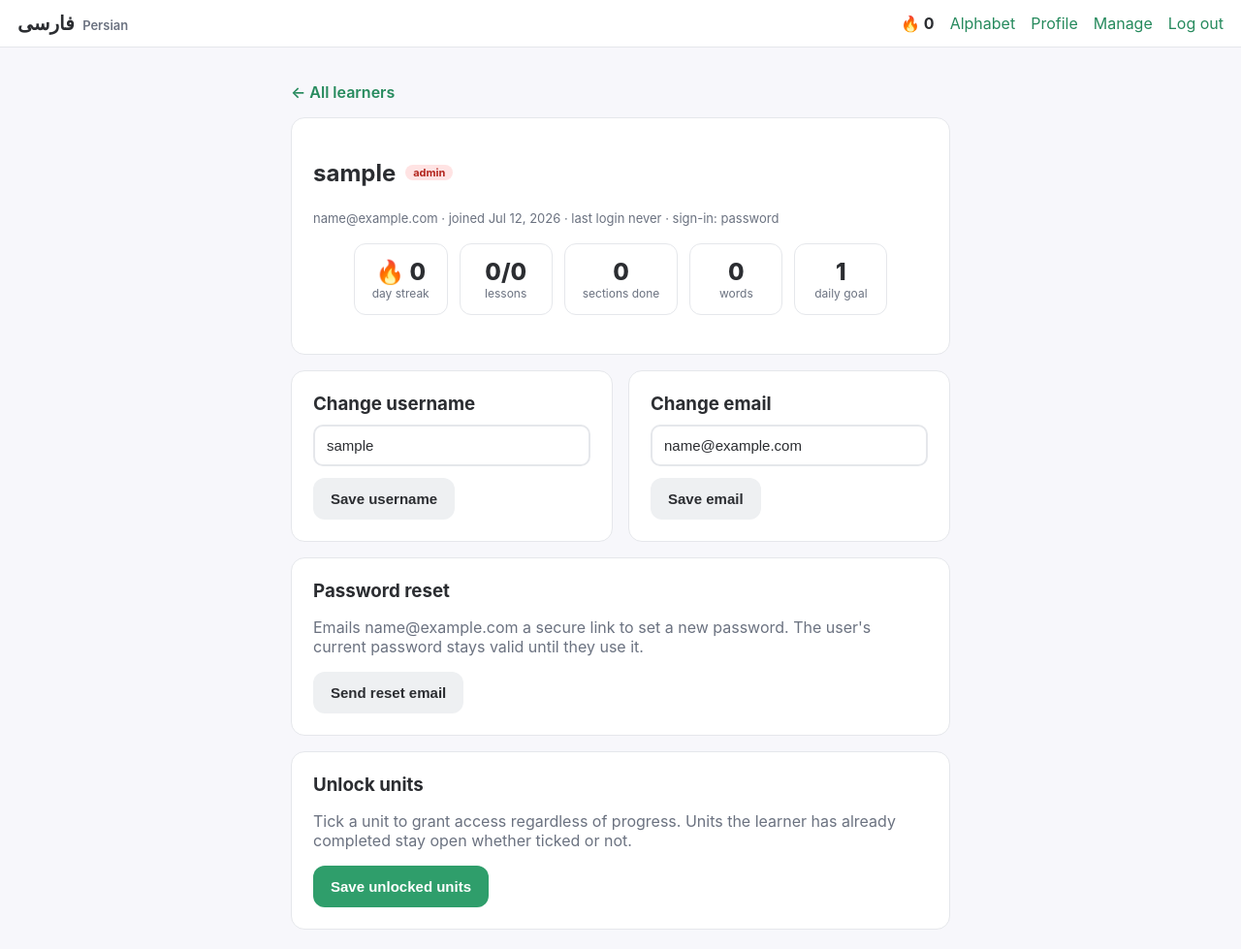
After one commit to ashsabet/persian, a Django app: page /manage/user/1/ in a window 1280 px wide. The commit adds this page. Shown: the whole page at 97% size. Run offline with Django 5.2, Linux system fonts and the light colour scheme; the visitor is signed in with stand-in values (Sample User, id 1); data comes from the database, SQL or seed files in the repository; data that the repository does not hold is empty.

Commit message:
Add staff console for managing learners
A staff-only console at /manage/ (linked from the top bar for is_staff users):
- Learner list: streak, lessons completed, sections completed, last login,
  join date, and sign-in method (password vs Google/Microsoft).
- Per-learner page to send a password-reset email (reuses Django's
  PasswordResetForm + existing templates), change username, change email,
  and unlock units.

Unlocking is a real grant, not faked progress: Profile.unlocked_units (new M2M)
opens a unit's lessons in the learning path regardless of completion, so streak
and words-learned stats stay honest. Actions are gated on is_staff, validated,
and report via the messages framework.

Co-Authored-By: Claude Opus 4.8 <noreply@anthropic.com>
Claude-Session: https://claude.ai/code/session_01QKELApJmyjP7ncscjG24rX

```diff
--- a/webapp/learn/models.py
+++ b/webapp/learn/models.py
@@ -142,6 +142,12 @@ class Profile(models.Model):
     daily_goal_lessons = models.PositiveIntegerField(default=1)
     hearts_enabled = models.BooleanField(default=False)  # optional, off by default
     words_learned = models.PositiveIntegerField(default=0)
+    # Units an admin has unlocked for this user, in addition to the ones opened
+    # by sequential lesson completion. Lets staff grant access without faking
+    # progress (which would inflate streak / words-learned).
+    unlocked_units = models.ManyToManyField(
+        "Unit", blank=True, related_name="unlocked_for",
+    )
 
     def __str__(self) -> str:
         return f"Profile<{self.user.username}>"
--- /dev/null
+++ b/webapp/learn/staff_views.py
@@ -0,0 +1,212 @@
+"""Staff-only admin console for managing learners.
+
+A single place to see every learner's progress and to perform the common
+account chores — send a password-reset email, change a username or email, and
+unlock units — without dropping into Django's raw /admin. Gated on is_staff.
+"""
+from __future__ import annotations
+
+from functools import wraps
+
+from django.conf import settings
+from django.contrib import messages
+from django.contrib.auth.decorators import login_required
+from django.contrib.auth.forms import PasswordResetForm
+from django.contrib.auth.models import User
+from django.contrib.auth.tokens import default_token_generator
+from django.contrib.auth.validators import UnicodeUsernameValidator
+from django.core.exceptions import PermissionDenied, ValidationError
+from django.core.validators import validate_email
+from django.shortcuts import get_object_or_404, redirect, render
+
+from .models import Section, Unit, UserLessonProgress
+
+
+def staff_required(view):
+    """Allow only authenticated staff; send anonymous users to log in."""
+    @wraps(view)
+    @login_required
+    def wrapper(request, *args, **kwargs):
+        if not request.user.is_staff:
+            raise PermissionDenied
+        return view(request, *args, **kwargs)
+    return wrapper
+
+
+def _course():
+    """Return (sections, total_lessons) where each section carries its lesson ids."""
+    sections = []
+    total = 0
+    for section in Section.objects.prefetch_related("units__lessons").all():
+        lesson_ids = [l.id for u in section.units.all() for l in u.lessons.all()]
+        total += len(lesson_ids)
+        sections.append({"obj": section, "lesson_ids": lesson_ids})
+    return sections, total
+
+
+def _social_by_user():
+    """Map user_id -> [provider, ...] if allauth is present, else empty."""
+    try:
+        from allauth.socialaccount.models import SocialAccount
+    except Exception:
+        return {}
+    out = {}
+    for sa in SocialAccount.objects.all():
+        out.setdefault(sa.user_id, []).append(sa.provider)
+    return out
+
+
+@staff_required
+def manage_users(request):
+    sections, total_lessons = _course()
+
+    # completed lessons per user, in one query
+    done_by_user: dict[int, set[int]] = {}
+    for uid, lid in UserLessonProgress.objects.filter(completed=True).values_list("user_id", "lesson_id"):
+        done_by_user.setdefault(uid, set()).add(lid)
+    social = _social_by_user()
+
+    rows = []
+    for user in User.objects.select_related("profile").order_by("username"):
+        done = done_by_user.get(user.id, set())
+        sections_completed = sum(
+            1 for s in sections if s["lesson_ids"] and set(s["lesson_ids"]) <= done
+        )
+        profile = getattr(user, "profile", None)
+        rows.append({
+            "user": user,
+            "streak": profile.current_streak if profile else 0,
+            "lessons_done": len(done),
+            "sections_completed": sections_completed,
+            "providers": social.get(user.id, []),
+        })
+
+    return render(request, "learn/manage_users.html", {
+        "rows": rows,
+        "total_lessons": total_lessons,
+        "total_sections": sum(1 for s in sections if s["lesson_ids"]),
+    })
+
+
+def _do_reset_password(request, user):
+    if not user.email:
+        messages.error(request, f"{user.username} has no email address on file — set one first.")
+        return
+    form = PasswordResetForm({"email": user.email})
+    if not form.is_valid():
+        messages.error(request, "That email address is not valid.")
+        return
+    form.save(
+        request=request,
+        use_https=request.is_secure(),
+        token_generator=default_token_generator,
+        from_email=settings.DEFAULT_FROM_EMAIL,
+        email_template_name="registration/password_reset_email.html",
+        subject_template_name="registration/password_reset_subject.txt",
+    )
+    messages.success(request, f"Password-reset email sent to {user.email}.")
+
+
+def _do_set_username(request, user):
+    new = (request.POST.get("username") or "").strip()
+    if not new:
+        messages.error(request, "Username cannot be blank.")
+        return
+    if new == user.username:
+        messages.info(request, "Username unchanged.")
+        return
+    try:
+        UnicodeUsernameValidator()(new)
+    except ValidationError:
+        messages.error(request, "Invalid username — letters, digits and @/./+/-/_ only.")
+        return
+    if User.objects.filter(username__iexact=new).exclude(pk=user.pk).exists():
+        messages.error(request, f"Username “{new}” is already taken.")
+        return
+    old = user.username
+    user.username = new
+    user.save(update_fields=["username"])
+    messages.success(request, f"Username changed from “{old}” to “{new}”.")
+
+
+def _do_set_email(request, user):
+    new = (request.POST.get("email") or "").strip()
+    if new:
+        try:
+            validate_email(new)
+        except ValidationError:
+            messages.error(request, "That is not a valid email address.")
+            return
+    if new.lower() == (user.email or "").lower():
+        messages.info(request, "Email unchanged.")
+        return
+    if new and User.objects.filter(email__iexact=new).exclude(pk=user.pk).exists():
+        messages.error(request, f"Another account already uses {new}.")
+        return
+    user.email = new
+    user.save(update_fields=["email"])
+    messages.success(request, f"Email updated to {new or '(cleared)'}.")
+
+
+def _do_unlock_units(request, user):
+    ids = request.POST.getlist("units")
+    valid = list(Unit.objects.filter(id__in=ids).values_list("id", flat=True))
+    user.profile.unlocked_units.set(valid)
+    messages.success(request, f"Saved unlocked units ({len(valid)} selected).")
+
+
+_ACTIONS = {
+    "reset_password": _do_reset_password,
+    "set_username": _do_set_username,
+    "set_email": _do_set_email,
+    "unlock_units": _do_unlock_units,
+}
+
+
+@staff_required
+def manage_user(request, user_id):
+    user = get_object_or_404(User.objects.select_related("profile"), pk=user_id)
+
+    if request.method == "POST":
+        handler = _ACTIONS.get(request.POST.get("action"))
+        if handler:
+            handler(request, user)
+        else:
+            messages.error(request, "Unknown action.")
+        return redirect("manage_user", user_id=user.id)
+
+    sections, total_lessons = _course()
+    done = set(
+        UserLessonProgress.objects.filter(user=user, completed=True).values_list("lesson_id", flat=True)
+    )
+    unlocked_unit_ids = set(user.profile.unlocked_units.values_list("id", flat=True))
+
+    # Build the section/unit tree with per-unit completion + unlock state.
+    tree = []
+    for section in Section.objects.prefetch_related("units__lessons").all():
+        units = []
+        for unit in section.units.all():
+            lids = [l.id for l in unit.lessons.all()]
+            done_ct = sum(1 for lid in lids if lid in done)
+            units.append({
+                "obj": unit,
+                "lessons_total": len(lids),
+                "lessons_done": done_ct,
+                "complete": bool(lids) and done_ct == len(lids),
+                "unlocked": unit.id in unlocked_unit_ids,
+            })
+        tree.append({"obj": section, "units": units})
+
+    sections_completed = sum(
+        1 for s in sections if s["lesson_ids"] and set(s["lesson_ids"]) <= done
+    )
+    return render(request, "learn/manage_user.html", {
+        "u": user,
+        "profile": user.profile,
+        "streak": user.profile.current_streak,
+        "lessons_done": len(done),
+        "total_lessons": total_lessons,
+        "sections_completed": sections_completed,
+        "providers": _social_by_user().get(user.id, []),
+        "tree": tree,
+    })
--- a/webapp/learn/urls.py
+++ b/webapp/learn/urls.py
@@ -1,11 +1,14 @@
 from django.contrib.auth import views as auth_views
 from django.urls import path
 
-from . import views
+from . import staff_views, views
 
 urlpatterns = [
     path("", views.home, name="home"),
     path("profile/", views.profile_view, name="profile"),
+    # Staff console
+    path("manage/", staff_views.manage_users, name="manage_users"),
+    path("manage/user/<int:user_id>/", staff_views.manage_user, name="manage_user"),
     path("alphabet/", views.alphabet, name="alphabet"),
     path("alphabet/<slug:slug>/worksheet/", views.letter_worksheet, name="letter_worksheet"),
     path("lesson/<slug:slug>/", views.lesson, name="lesson"),
--- a/webapp/learn/views.py
+++ b/webapp/learn/views.py
@@ -31,11 +31,15 @@ def home(request):
     )
 
     # Sequential unlock: lesson is open if it's the first or the previous is done.
+    # Units an admin has manually unlocked open all of their lessons too.
+    unlocked_unit_ids = set(
+        request.user.profile.unlocked_units.values_list("id", flat=True)
+    )
     unlocked_ids = set()
     prev_done = True
     current_id = None
     for lesson in lessons:
-        is_open = prev_done
+        is_open = prev_done or lesson.unit_id in unlocked_unit_ids
         if is_open:
             unlocked_ids.add(lesson.id)
         if is_open and lesson.id not in completed_ids and current_id is None:
--- a/webapp/static/learn/css/app.css
+++ b/webapp/static/learn/css/app.css
@@ -8,6 +8,15 @@ body{margin:0;font-family:-apple-system,Segoe UI,Roboto,Helvetica,Arial,sans-ser
   background:var(--bg);color:var(--ink)}
 a{color:var(--accent-d);text-decoration:none}
 .container{max-width:720px;margin:0 auto;padding:20px}
+
+/* Flash messages */
+.messages{list-style:none;padding:0;margin:0 0 16px}
+.msg{padding:11px 14px;border-radius:10px;margin-bottom:8px;font-size:14px;font-weight:600;
+  border:1px solid transparent}
+.msg.success{background:#eaf7f0;color:#1c7a4d;border-color:#bfe0cd}
+.msg.error{background:#fdecec;color:#b3261e;border-color:#f4c2c0}
+.msg.info{background:#eef2fb;color:#28489e;border-color:#cdd8f2}
+.msg.warning{background:#fdf4e3;color:#8a5a10;border-color:#f0dcae}
 
 /* Top bar */
 .topbar{display:flex;align-items:center;justify-content:space-between;
--- a/webapp/templates/base.html
+++ b/webapp/templates/base.html
@@ -15,6 +15,7 @@
         <span class="streak" title="Day streak">🔥 {{ user.profile.current_streak }}</span>
         <a href="{% url 'alphabet' %}">Alphabet</a>
         <a href="{% url 'profile' %}">Profile</a>
+        {% if user.is_staff %}<a href="{% url 'manage_users' %}">Manage</a>{% endif %}
         <form action="{% url 'logout' %}" method="post" class="inline">{% csrf_token %}
           <button type="submit" class="linklike">Log out</button>
         </form>
@@ -24,6 +25,11 @@
     </nav>
   </header>
   <main class="container">
+    {% if messages %}
+    <ul class="messages">
+      {% for m in messages %}<li class="msg {{ m.tags }}">{{ m }}</li>{% endfor %}
+    </ul>
+    {% endif %}
     {% block content %}{% endblock %}
   </main>
 </body>
--- /dev/null
+++ b/webapp/templates/learn/manage_user.html
@@ -0,0 +1,94 @@
+{% extends "base.html" %}
+{% block title %}Manage {{ u.username }}{% endblock %}
+{% block content %}
+<p><a class="back" href="{% url 'manage_users' %}">← All learners</a></p>
+
+<div class="card">
+  <div class="mu-head">
+    <h2>{{ u.username }}</h2>
+    {% if u.is_superuser %}<span class="tag admin">admin</span>
+    {% elif u.is_staff %}<span class="tag staff">staff</span>{% endif %}
+  </div>
+  <p class="muted mu-meta">
+    {{ u.email|default:"no email" }} ·
+    joined {{ u.date_joined|date:"M j, Y" }} ·
+    last login {{ u.last_login|date:"M j, Y H:i"|default:"never" }} ·
+    sign-in: {% for p in providers %}<span class="tag prov">{{ p }}</span>{% empty %}password{% endfor %}
+  </p>
+  <div class="stat-row">
+    <div class="stat"><div class="n">🔥 {{ streak }}</div><div class="l">day streak</div></div>
+    <div class="stat"><div class="n">{{ lessons_done }}/{{ total_lessons }}</div><div class="l">lessons</div></div>
+    <div class="stat"><div class="n">{{ sections_completed }}</div><div class="l">sections done</div></div>
+    <div class="stat"><div class="n">{{ profile.words_learned }}</div><div class="l">words</div></div>
+    <div class="stat"><div class="n">{{ profile.daily_goal_lessons }}</div><div class="l">daily goal</div></div>
+  </div>
+</div>
+
+<div class="grid2">
+  <form class="card action" method="post">
+    {% csrf_token %}<input type="hidden" name="action" value="set_username">
+    <h3>Change username</h3>
+    <input class="inp" type="text" name="username" value="{{ u.username }}" autocomplete="off">
+    <button class="btn secondary" type="submit">Save username</button>
+  </form>
+
+  <form class="card action" method="post">
+    {% csrf_token %}<input type="hidden" name="action" value="set_email">
+    <h3>Change email</h3>
+    <input class="inp" type="email" name="email" value="{{ u.email }}" autocomplete="off" placeholder="name@example.com">
+    <button class="btn secondary" type="submit">Save email</button>
+  </form>
+</div>
+
+<form class="card action" method="post">
+  {% csrf_token %}<input type="hidden" name="action" value="reset_password">
+  <h3>Password reset</h3>
+  <p class="muted">Emails {{ u.email|default:"—" }} a secure link to set a new password. The user's current password stays valid until they use it.</p>
+  <button class="btn secondary" type="submit" {% if not u.email %}disabled{% endif %}>Send reset email</button>
+</form>
+
+<form class="card action" method="post">
+  {% csrf_token %}<input type="hidden" name="action" value="unlock_units">
+  <h3>Unlock units</h3>
+  <p class="muted">Tick a unit to grant access regardless of progress. Units the learner has already completed stay open whether ticked or not.</p>
+  {% for s in tree %}
+    <div class="unlock-sec">{{ s.obj.title }}</div>
+    <div class="unlock-grid">
+      {% for un in s.units %}
+      <label class="ubox {% if un.complete %}done{% endif %}">
+        <input type="checkbox" name="units" value="{{ un.obj.id }}" {% if un.unlocked %}checked{% endif %}>
+        <span class="ut">{{ un.obj.title }}</span>
+        <span class="up">{{ un.lessons_done }}/{{ un.lessons_total }}{% if un.complete %} ✓{% endif %}</span>
+      </label>
+      {% endfor %}
+    </div>
+  {% endfor %}
+  <button class="btn" type="submit">Save unlocked units</button>
+</form>
+
+<style>
+.back{color:var(--accent-d);text-decoration:none;font-weight:600}
+.mu-head{display:flex;align-items:center;gap:10px}
+.mu-meta{margin:4px 0 0;font-size:13px}
+.card.action{margin-top:16px}
+.card.action h3{margin:0 0 10px}
+.grid2{display:grid;grid-template-columns:1fr 1fr;gap:16px}
+.grid2 .card.action{margin-top:16px}
+@media (max-width:560px){.grid2{grid-template-columns:1fr}}
+.inp{width:100%;padding:11px 12px;border:2px solid var(--line);border-radius:10px;
+  font-size:15px;margin-bottom:12px;background:var(--panel);color:var(--ink)}
+.inp:focus{outline:none;border-color:var(--accent)}
+.unlock-sec{font-size:12px;text-transform:uppercase;letter-spacing:.05em;color:var(--muted);
+  margin:14px 0 6px}
+.unlock-grid{display:grid;grid-template-columns:repeat(auto-fill,minmax(150px,1fr));gap:8px}
+.ubox{display:flex;align-items:center;gap:8px;border:1px solid var(--line);border-radius:10px;
+  padding:9px 11px;cursor:pointer;font-size:13px}
+.ubox:hover{border-color:var(--accent)}
+.ubox.done{background:#f2f9f5;border-color:#bfe0cd}
+.ubox .ut{font-weight:600;flex:1;min-width:0}
+.ubox .up{color:var(--muted);font-size:12px;font-variant-numeric:tabular-nums}
+.tag{display:inline-block;font-size:11px;font-weight:700;border-radius:20px;padding:1px 8px}
+.tag.admin{background:#ffe3e3;color:#b3261e}.tag.staff{background:#e7eefc;color:#1b52c4}
+.tag.prov{background:#eaf4ef;color:#178a54;text-transform:capitalize}
+</style>
+{% endblock %}
```
Also changed, not shown: webapp/templates/learn/manage_users.html (added, +62 -0 lines), webapp/learn/migrations/0002_profile_unlocked_units.py (added).
